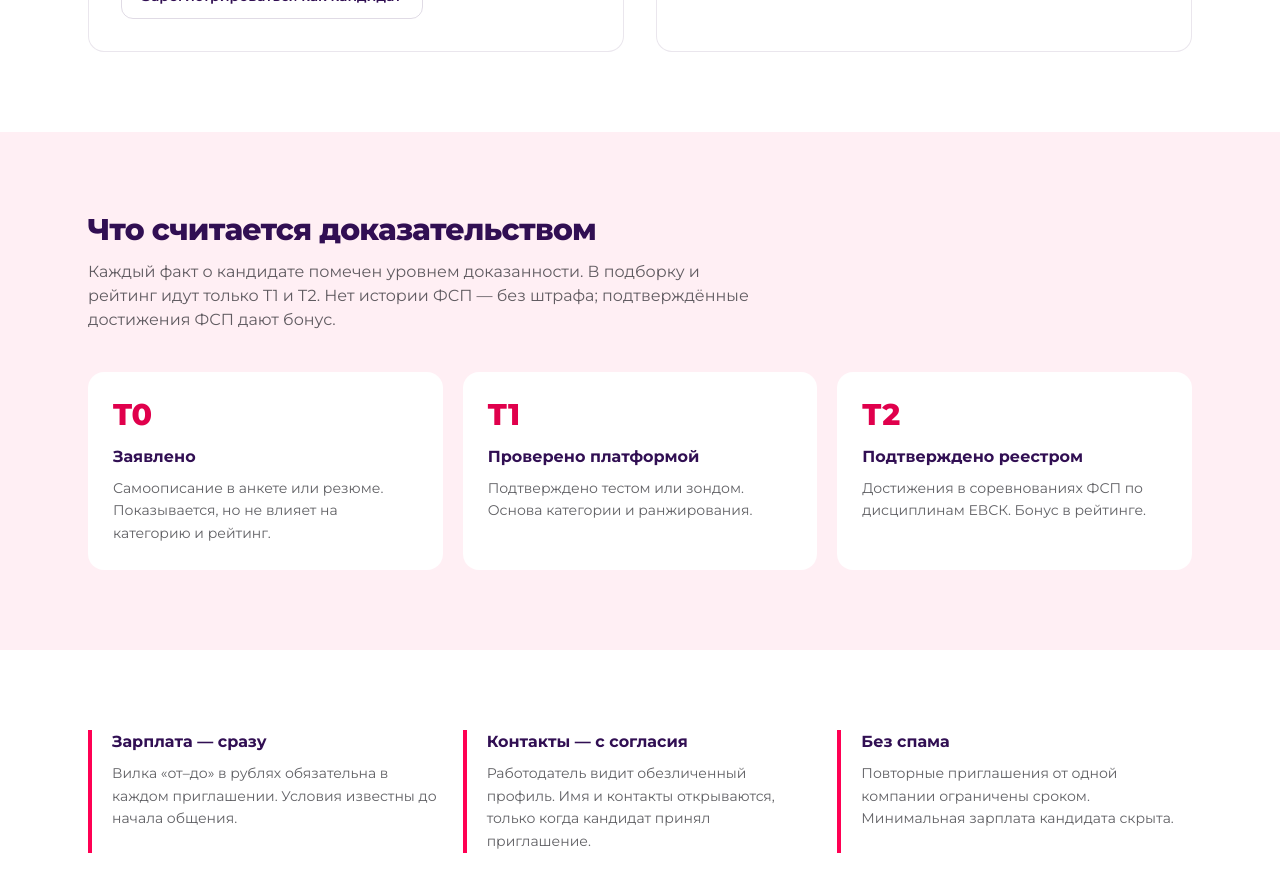
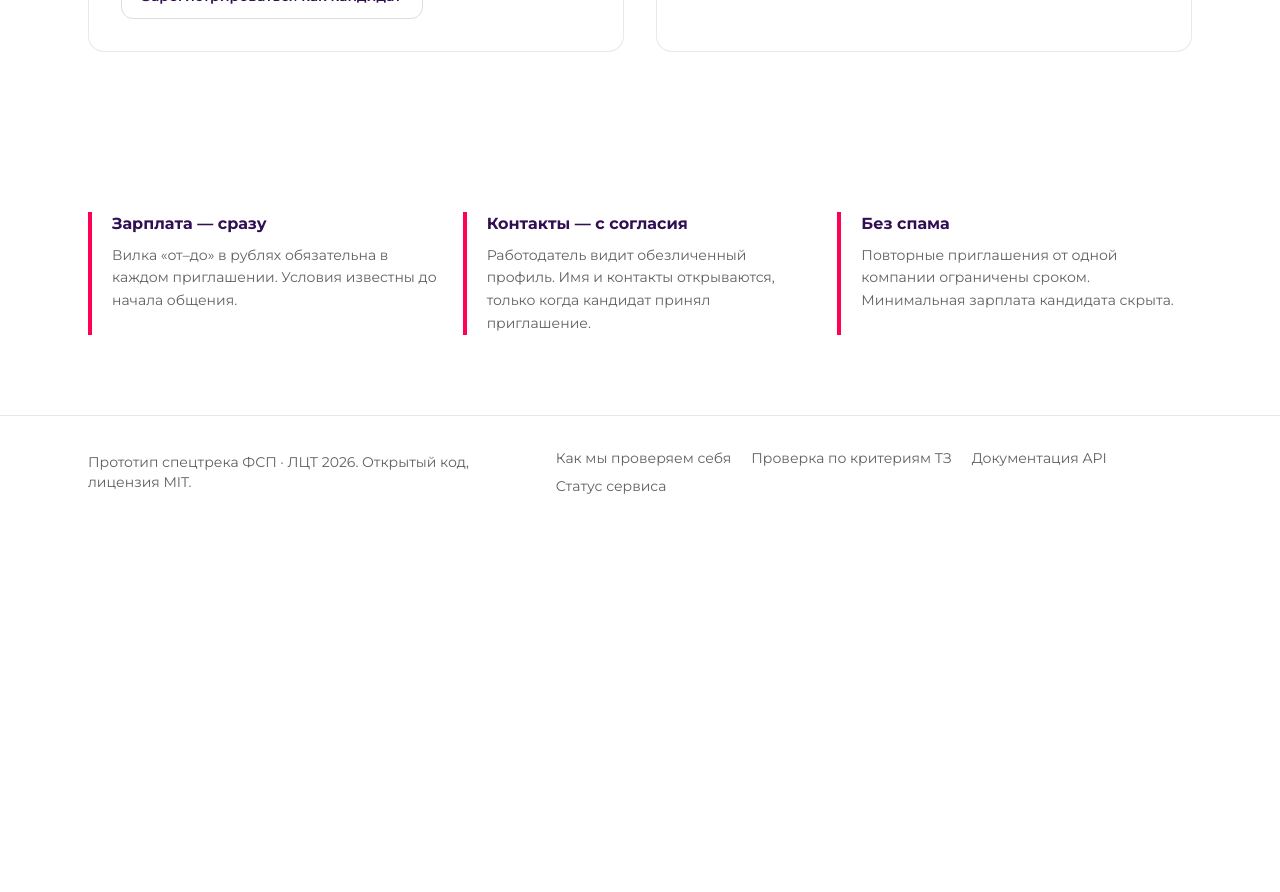
Before and after one commit to neuropeopleteam-afk/draft, a React (Vite) app in the folder frontend/: page / in a window 1280 px wide. Shown: the part 1980-2872 px from the top of the page. After the commit the page ends 2508 px from the top, so only its background shows below. Built offline with nearby package versions, Linux system fonts and the light colour scheme; no server answers.

Commit message:
FINAL-UX: главная — секция «Что считается доказательством» (карточки T0/T1/T2) удалена; уровни доказанности — на /criteria и в кабинетах

```diff
--- a/frontend/src/pages/Landing.tsx
+++ b/frontend/src/pages/Landing.tsx
@@ -27,12 +27,6 @@ const employerSteps = [
   ["Подборка с объяснением", "Обезличенные кандидаты из нужной категории и причины выбора по подтверждённым фактам."],
   ["Зонд (по желанию)", "Короткая задача на 15 минут с вилкой зарплаты — свежий сигнал до контакта."],
   ["Приглашение-оффер", "Вилка «от–до» в рублях обязательна. Контакты кандидата открываются после его согласия."],
-];
-
-const evidence = [
-  ["T0", "Заявлено", "Самоописание в анкете или резюме. Показывается, но не влияет на категорию и рейтинг."],
-  ["T1", "Проверено платформой", "Подтверждено тестом или зондом. Основа категории и ранжирования."],
-  ["T2", "Подтверждено реестром", "Достижения в соревнованиях ФСП по дисциплинам ЕВСК. Бонус в рейтинге."],
 ];
 
 export default function Landing() {
@@ -99,25 +93,6 @@ export default function Landing() {
         <div className="mt-12 grid gap-8 lg:grid-cols-2">
           <StepList id="candidates" title="Кандидату" accent="bg-brand" steps={candidateSteps(rules)} cta={["/register?role=candidate", "Зарегистрироваться как кандидат"]} />
           <StepList id="employers" title="Работодателю" accent="bg-brand-plum" steps={employerSteps} cta={["/register?role=employer", "Зарегистрировать компанию"]} />
-        </div>
-      </section>
-
-      <section className="bg-brand-blush/40">
-        <div className="mx-auto max-w-content px-6 py-20">
-          <h2 className="text-3xl font-extrabold tracking-tight text-brand-night">Что считается доказательством</h2>
-          <p className="mt-3 max-w-2xl text-brand-ink/70">
-            Каждый факт о кандидате помечен уровнем доказанности. В подборку и рейтинг идут только T1 и T2.
-            Нет истории ФСП — без штрафа; подтверждённые достижения ФСП дают бонус.
-          </p>
-          <div className="mt-10 grid gap-5 md:grid-cols-3">
-            {evidence.map(([code, title, text]) => (
-              <div key={code} className="card border-transparent">
-                <span className="text-3xl font-extrabold text-brand">{code}</span>
-                <p className="mt-3 font-bold text-brand-night">{title}</p>
-                <p className="mt-2 text-sm leading-relaxed text-brand-ink/70">{text}</p>
-              </div>
-            ))}
-          </div>
         </div>
       </section>
 
```
